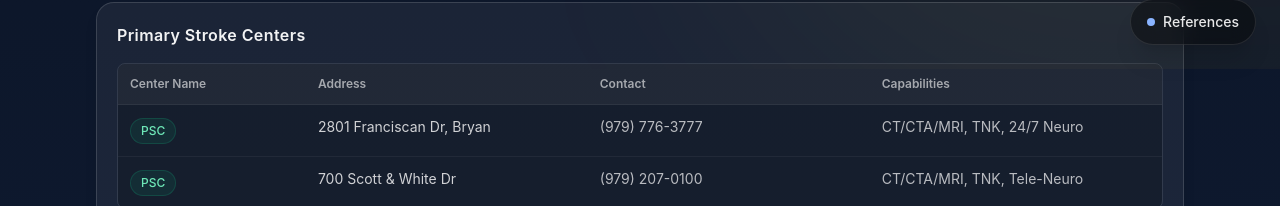
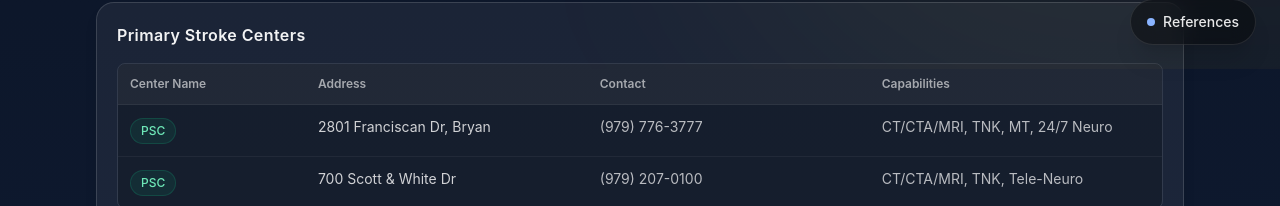
Before and after one commit to jbw01cs/BVStroke-Website, a React (Vite) app: page / in a window 1280 px wide. Shown: the part 731-937 px from the top of the page. Built offline with nearby package versions, Linux system fonts and the light colour scheme.

Commit message:
Test Case - added MT to capabilities.

```diff
--- a/constants.ts
+++ b/constants.ts
@@ -28,7 +28,7 @@ const DATA_HOME: PageData = {
   tableTitle: "Primary Stroke Centers",
   tableHeaders: ["Center Name", "Address", "Contact", "Capabilities"],
   tableData: [
-    { col1: "St. Joseph Regional", col2: "2801 Franciscan Dr, Bryan", col3: "(979) 776-3777", col4: "CT/CTA/MRI, TNK, 24/7 Neuro", type: "good", badgeText: "PSC" },
+    { col1: "St. Joseph Regional", col2: "2801 Franciscan Dr, Bryan", col3: "(979) 776-3777", col4: "CT/CTA/MRI, TNK, MT, 24/7 Neuro", type: "good", badgeText: "PSC" },
     { col1: "BSW College Station", col2: "700 Scott & White Dr", col3: "(979) 207-0100", col4: "CT/CTA/MRI, TNK, Tele-Neuro", type: "good", badgeText: "PSC" },
   ],
   strokeStats: {
```
